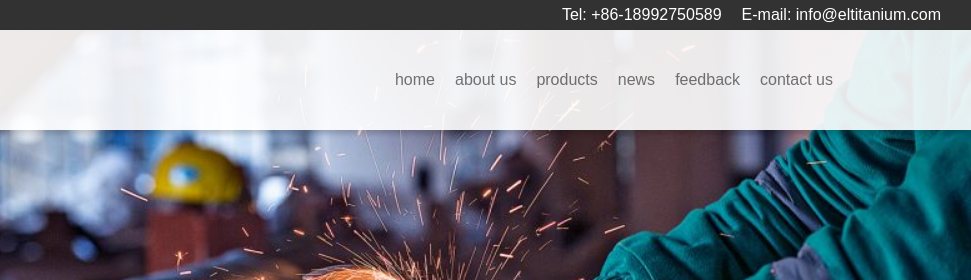
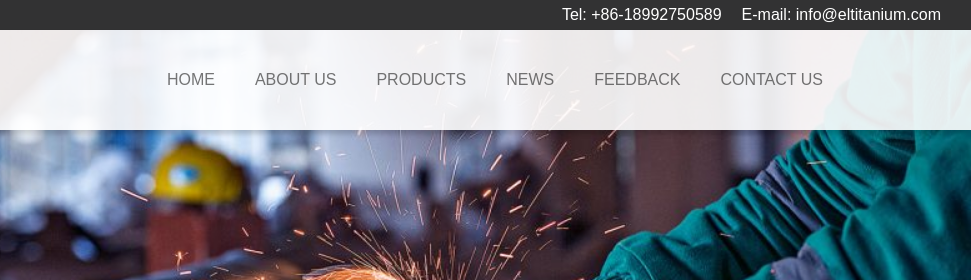
Before and after one commit to ZihanZhou21/Corporate-Website, a plain HTML site: page docs/index.html in a window 1280 px wide. Shown: the top 280 px of the page, 309-1280 px from the left. Drawn offline with Linux system fonts and the light colour scheme.

Commit message:
add  list padding

```diff
--- a/docs/index.css
+++ b/docs/index.css
@@ -74,8 +74,17 @@ ul {
 }
 .items {
   color: #fff;
-  margin: 10px;
+  /* height: 50px; */
+  width: auto;
+  padding: 20px;
+  /* margin: 10px; */
   color: #323233ac;
+  display: flex;
+  align-items: center;
+}
+.items:hover {
+  background-color: rgb(22, 43, 151);
+  color: #fff;
 }
 .imgs {
   /* display: flex; */
--- a/docs/index.html
+++ b/docs/index.html
@@ -32,12 +32,12 @@
         <img src="/docs/logo-brand.png" alt="">
       </div>
       <ul>
-        <li class="items">home</li>
-        <li class="items">about us</li>
-        <li class="items">products</li>
-        <li class="items">news</li>
-        <li class="items">feedback</li>
-        <li class="items">contact us</li>
+        <li class="items">HOME</li>
+        <li class="items">ABOUT US</li>
+        <li class="items">PRODUCTS</li>
+        <li class="items">NEWS</li>
+        <li class="items">FEEDBACK</li>
+        <li class="items">CONTACT US</li>
 
       </ul>
     </div>
```
